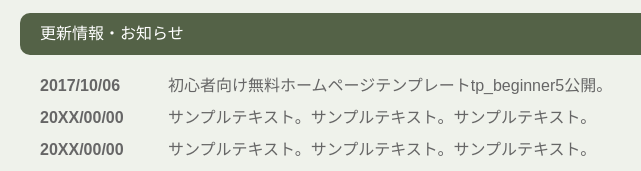
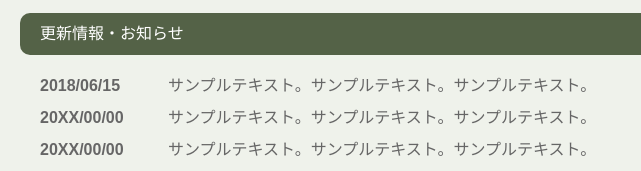
Before and after one commit to hiroakimori/samplesite, a plain HTML site: page index.html in a window 1280 px wide. Shown: the part 624-795 px from the top of the page, 30-671 px from the left. Drawn offline with Linux system fonts and the light colour scheme.

Commit message:
テキスト修正しました

```diff
--- a/index.html
+++ b/index.html
@@ -38,9 +38,7 @@
 <section id="new">
 <h2 id="newinfo_hdr" class="close">更新情報・お知らせ</h2>
 <dl id="newinfo">
-<dt>2017/10/06</dt>
-<dd>初心者向け無料ホームページテンプレートtp_beginner5公開。</dd>
-<dt>20XX/00/00</dt>
+<dt>2018/06/15</dt>
 <dd>サンプルテキスト。サンプルテキスト。サンプルテキスト。</dd>
 <dt>20XX/00/00</dt>
 <dd>サンプルテキスト。サンプルテキスト。サンプルテキスト。</dd>
```
